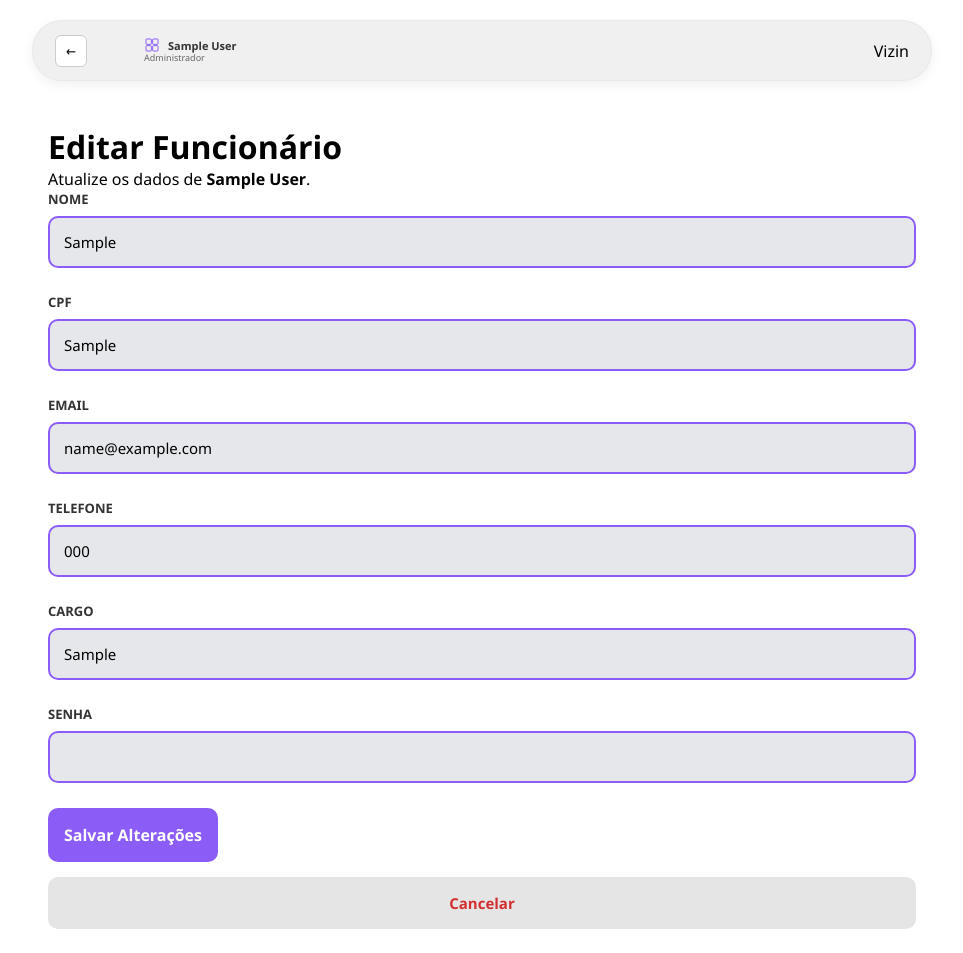
After one commit to kojima-productions/vizin, a Django app: page /administrador/funcionarios/1/editar/ in a window 1280 px wide. The commit adds this page. Shown: the whole page, without its empty margins (158-1121 px from the left). Run offline with Django 5.2, Linux system fonts and the light colour scheme; a user stored in the database is signed in; tables that the repository leaves empty hold one stand-in row (values such as "Sample post").

Commit message:
feat: Edição de perfil de funcionarios

```diff
--- a/vizin/apps/administrador/urls.py
+++ b/vizin/apps/administrador/urls.py
@@ -11,6 +11,7 @@ urlpatterns = [
     # Rotas para gerenciamento de funcionários (migradas do app funcionario)
     path('funcionarios/', views.lista_funcionarios, name='lista_funcionarios'),
     path('funcionarios/novo/', views.cadastrar_funcionario, name='cadastrar_funcionario'),
+    path('funcionarios/<int:id>/editar/', views.editar_funcionario, name='editar_funcionario'),
     path('funcionarios/<int:id>/deletar/', views.deletar_funcionario, name='deletar_funcionario'),
 
     # Rotas para gerenciamento de moradores
--- a/vizin/apps/administrador/views.py
+++ b/vizin/apps/administrador/views.py
@@ -10,7 +10,7 @@ from .forms import AdministradorRegistrationForm, AdministradorLoginForm
 from .models import Administrador
 from django.contrib.auth.models import User
 from apps.funcionario.models import Funcionario
-from apps.funcionario.forms import FuncionarioForm
+from apps.funcionario.forms import FuncionarioForm, FuncionarioEditForm
 from apps.morador.forms import MoradorForm, MoradorEditForm
 from apps.morador.models import Morador, Apartamento
 
@@ -105,6 +105,50 @@ def cadastrar_funcionario(request):
         return redirect('administrador:lista_funcionarios')
 
     return render(request, 'administrador/cadastrar_funcionario.html', {'form': form})
+
+
+@login_required
+def editar_funcionario(request, id):
+    if not hasattr(request.user, 'administrador'):
+        raise PermissionDenied
+
+    funcionario = get_object_or_404(Funcionario, id=id, administrador=request.user.administrador)
+
+    if request.method == 'POST':
+        form = FuncionarioEditForm(request.POST, funcionario_id=id)
+        if form.is_valid():
+            dados = form.cleaned_data
+
+            with transaction.atomic():
+                # Atualizar User
+                user = funcionario.user
+                user.username = dados['email']
+                user.email = dados['email']
+                user.first_name = dados['nome']
+                if dados.get('senha'):
+                    user.set_password(dados['senha'])
+                user.save()
+
+                # Atualizar Funcionario
+                funcionario.cpf = dados['cpf']
+                funcionario.telefone = dados['telefone']
+                funcionario.cargo = dados['cargo']
+                funcionario.save()
+
+            messages.success(request, 'Dados do funcionário atualizados com sucesso.')
+            return redirect('administrador:lista_funcionarios')
+    else:
+        # Preencher formulário com dados atuais
+        initial_data = {
+            'nome': funcionario.user.first_name,
+            'email': funcionario.user.email,
+            'cpf': funcionario.cpf,
+            'telefone': funcionario.telefone,
+            'cargo': funcionario.cargo,
+        }
+        form = FuncionarioEditForm(initial=initial_data, funcionario_id=id)
+
+    return render(request, 'administrador/editar_funcionario.html', {'form': form, 'funcionario': funcionario})
 
 
 @login_required
--- a/vizin/apps/funcionario/forms.py
+++ b/vizin/apps/funcionario/forms.py
@@ -45,6 +45,55 @@ class FuncionarioForm(forms.Form):
         return email.lower()
 
 
+class FuncionarioEditForm(forms.Form):
+    nome = forms.CharField(max_length=100, required=True)
+    cpf = forms.CharField(max_length=14, required=True, label='CPF')
+    email = forms.EmailField(required=True)
+    telefone = forms.CharField(max_length=15, required=True)
+    cargo = forms.CharField(max_length=100, required=True)
+    senha = forms.CharField(min_length=8, widget=forms.PasswordInput, required=False, help_text="Deixe em branco para não alterar.")
+
+    def __init__(self, *args, **kwargs):
+        self.funcionario_id = kwargs.pop('funcionario_id', None)
+        super().__init__(*args, **kwargs)
+
+    def _only_digits(self, value):
+        return re.sub(r"\D", "", value or "")
+
+    def clean_cpf(self):
+        cpf_raw = self.cleaned_data.get('cpf') or ''
+        cpf = self._only_digits(cpf_raw)
+        if not cpf:
+            raise ValidationError('CPF é obrigatório.')
+
+        if len(cpf) != 11:
+            raise ValidationError('CPF deve ter exatamente 11 dígitos numéricos.')
+
+        # Verifica se o CPF pertence a outro usuário
+        if Funcionario.objects.filter(cpf=cpf).exclude(id=self.funcionario_id).exists() or \
+           Morador.objects.filter(cpf=cpf).exists() or \
+           Administrador.objects.filter(cpf=cpf).exists():
+            raise ValidationError('CPF já cadastrado.')
+        return cpf
+
+    def clean_telefone(self):
+        tel_raw = self.cleaned_data.get('telefone') or ''
+        tel = self._only_digits(tel_raw)
+        if not tel:
+            raise ValidationError('Telefone é obrigatório.')
+        if len(tel) < 10 or len(tel) > 11:
+            raise ValidationError('Telefone deve ter entre 10 e 11 dígitos numéricos.')
+        return tel
+
+    def clean_email(self):
+        email = (self.cleaned_data.get('email') or '').strip().lower()
+        # Verifica se o email pertence a outro User
+        funcionario = Funcionario.objects.get(id=self.funcionario_id)
+        if User.objects.filter(email__iexact=email).exclude(id=funcionario.user.id).exists():
+            raise ValidationError('E-mail já cadastrado.')
+        return email
+
+
 class FuncionarioLoginForm(forms.Form):
     login = forms.EmailField(
         label='Login',
--- /dev/null
+++ b/vizin/templates/administrador/editar_funcionario.html
@@ -0,0 +1,48 @@
+{% load static %}
+<!DOCTYPE html>
+<html lang="pt-br">
+<head>
+  <meta charset="utf-8">
+  <title>Editar Funcionário - Vizin</title>
+  <link rel="stylesheet" href="{% static 'css/style.css' %}">
+</head>
+<body>
+  <header class="feed-header" style="max-width:900px;margin:20px auto;display:flex;align-items:center;justify-content:space-between;">
+    <div style="display:flex;align-items:center;gap:12px;">
+      <button type="button" onclick="window.history.back();" class="btn-back" style="padding:6px 10px;border-radius:6px;border:1px solid #ccc;background:#fff;cursor:pointer;">← </button>
+      <a href="/administrador/painel" class="user-mini-link" style="display:flex;align-items:center;gap:10px;text-decoration:none;color:inherit;">
+        <div class="mini-avatar"></div>
+        <div class="user-details">
+          <div class="user-name"><span class="admin-icon" aria-hidden="true"><svg viewBox="0 0 24 24" fill="none" xmlns="http://www.w3.org/2000/svg"><rect x="3" y="3" width="8" height="8" rx="1" stroke="currentColor" stroke-width="1.5"/><rect x="13" y="3" width="8" height="8" rx="1" stroke="currentColor" stroke-width="1.5"/><rect x="3" y="13" width="8" height="8" rx="1" stroke="currentColor" stroke-width="1.5"/><rect x="13" y="13" width="8" height="8" rx="1" stroke="currentColor" stroke-width="1.5"/></svg></span>{{ request.user.get_full_name|default:request.user.email }}</div>
+          <div class="user-address">Administrador</div>
+        </div>
+      </a>
+    </div>
+    <div class="header-logo">Vizin</div>
+  </header>
+
+  <main style="display:flex;justify-content:center;">
+    <div style="width:100%;max-width:900px;padding:0 16px;">
+      <div class="dashboard-container" style="margin:24px auto;">
+        <div class="dashboard-welcome">
+          <h1>Editar Funcionário</h1>
+          <p>Atualize os dados de <strong>{{ funcionario.user.get_full_name|default:funcionario.user.email }}</strong>.</p>
+        </div>
+
+        <form method="post" novalidate>
+          {% csrf_token %}
+          {% for field in form %}
+            {% include 'administrador/_form_fields.html' with field=field %}
+          {% endfor %}
+
+          <div class="profile-actions" style="width:100%;margin-top:12px;">
+            <button type="submit" class="btn-entrar">Salvar Alterações</button>
+            <a href="{% url 'administrador:lista_funcionarios' %}" class="btn-excluir" style="text-decoration:none;display:inline-block;text-align:center;">Cancelar</a>
+          </div>
+        </form>
+      </div>
+    </div>
+  </main>
+
+</body>
+</html>
```
Also changed, not shown: vizin/templates/administrador/lista_funcionarios.html (+27 -0 lines).
